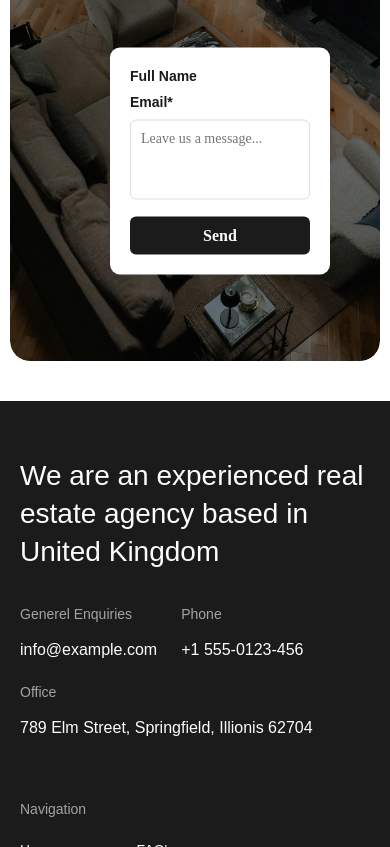
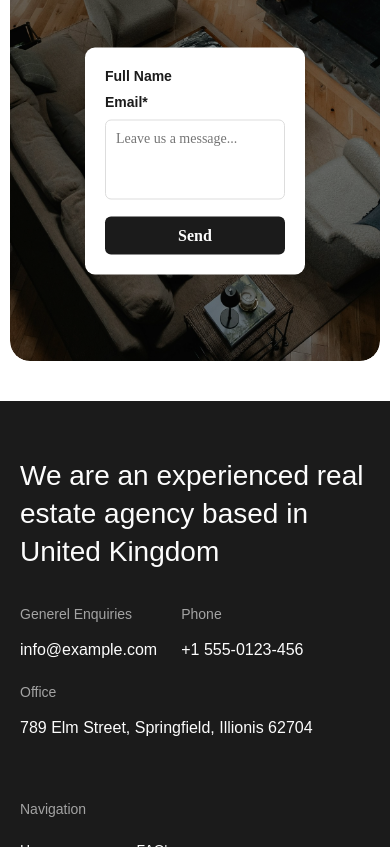
Before and after one commit to m-emon247/assignment-one, a plain HTML site: page property.html in a window 390 px wide. Shown: the part 3339-4186 px from the top of the page. Drawn offline with Linux system fonts and the light colour scheme; a web font is replaced by a local one.

Commit message:
margin fix

```diff
--- a/property.css
+++ b/property.css
@@ -907,9 +907,6 @@ a {
     font-size: 1.6rem;
     line-height: 2rem;
   }
-  .contact-rightside {
-    margin-left: 5rem;
-  }
 
   .contact-form {
     width: 220px;
```
